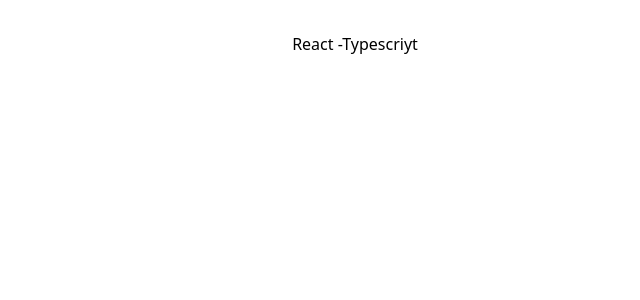
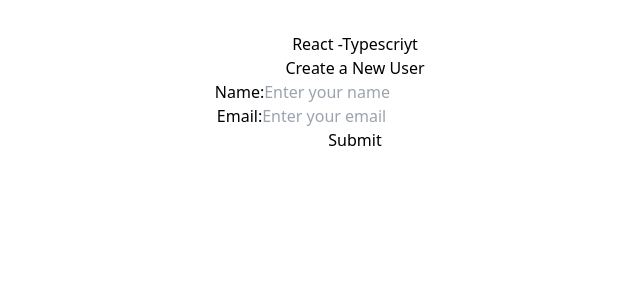
Before and after one commit to abdullahalkawser/React-typescript, a React (Vite) app in the folder my-app/: page / in a window 1280 px wide. Shown: the top 300 px of the page, without its empty margins (285-925 px from the left). Built offline with nearby package versions, Linux system fonts and the light colour scheme.

Commit message:
typing form event

```diff
--- a/my-app/src/App.tsx
+++ b/my-app/src/App.tsx
@@ -1,5 +1,6 @@
 
 import './App.css'
+import Form from './componants/From'
 import NewUser from './componants/NewUser'
 // import CounterHook from './componants/CounterHook'
 // // import Post from './componants/Post'
@@ -62,6 +63,7 @@
 {/* <StyleButton stylebtn={{backgroundColor: 'red' }}/> */}
 {/* <CounterHook/> */}
 {/* <NewUser/> */}
+<Form/>
  </div>
 </div>
   )
--- /dev/null
+++ b/my-app/src/componants/From.tsx
@@ -0,0 +1,63 @@
+import React, { useState } from 'react';
+
+const Form = () => {
+    const [name, setName] = useState('');
+    const [email, setEmail] = useState('');
+
+    const handleNameChange = (event: React.ChangeEvent<HTMLInputElement>) => {
+        setName(event.target.value);
+    };
+
+    const handleEmailChange = (event: React.ChangeEvent<HTMLInputElement>) => {
+        setEmail(event.target.value);
+    };
+
+    const handleSubmit = (event: React.FormEvent<HTMLFormElement>) => {
+        event.preventDefault();
+        console.log(name, email);
+    };
+
+    return (
+        <div className="max-w-md mx-auto mt-10 p-6 bg-white shadow-lg rounded-md">
+            <h1 className="text-2xl font-bold mb-6 text-center">Create a New User</h1>
+            <form onSubmit={handleSubmit}>
+                <div className="mb-4">
+                    <label htmlFor="name" className="block text-sm font-medium text-gray-700">
+                        Name:
+                    </label>
+                    <input
+                        type="text"
+                        id="name"
+                        value={name}
+                        onChange={handleNameChange}
+                        className="mt-1 block w-full px-3 py-2 border border-gray-300 rounded-md shadow-sm focus:outline-none focus:ring-blue-500 focus:border-blue-500 sm:text-sm"
+                        placeholder="Enter your name"
+                    />
+                </div>
+                <div className="mb-4">
+                    <label htmlFor="email" className="block text-sm font-medium text-gray-700">
+                        Email:
+                    </label>
+                    <input
+                        type="email"
+                        id="email"
+                        value={email}
+                        onChange={handleEmailChange}
+                        className="mt-1 block w-full px-3 py-2 border border-gray-300 rounded-md shadow-sm focus:outline-none focus:ring-blue-500 focus:border-blue-500 sm:text-sm"
+                        placeholder="Enter your email"
+                    />
+                </div>
+                <div className="flex justify-center">
+                    <button
+                        type="submit"
+                        className="px-4 py-2 bg-blue-500 text-white font-semibold rounded-md shadow hover:bg-blue-600 focus:outline-none focus:ring-2 focus:ring-blue-500 focus:ring-offset-2"
+                    >
+                        Submit
+                    </button>
+                </div>
+            </form>
+        </div>
+    );
+};
+
+export default Form;
```
